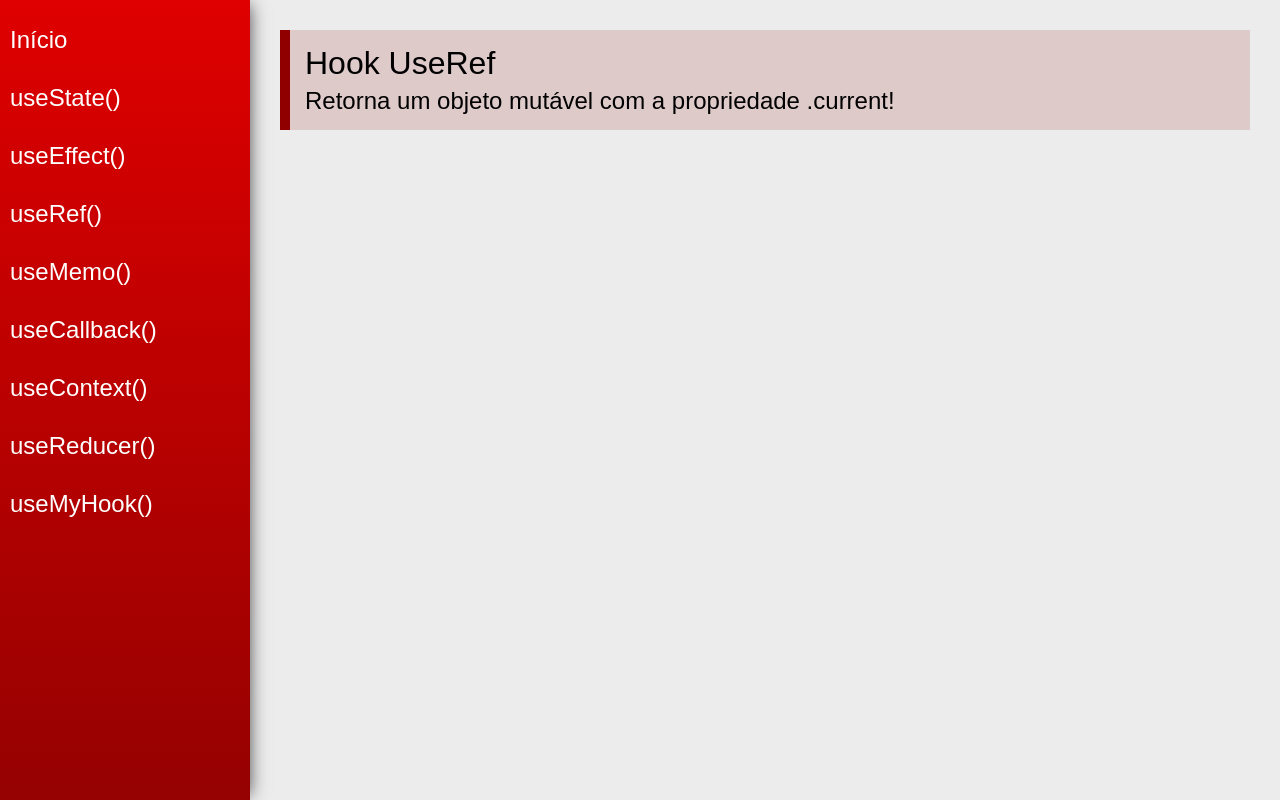
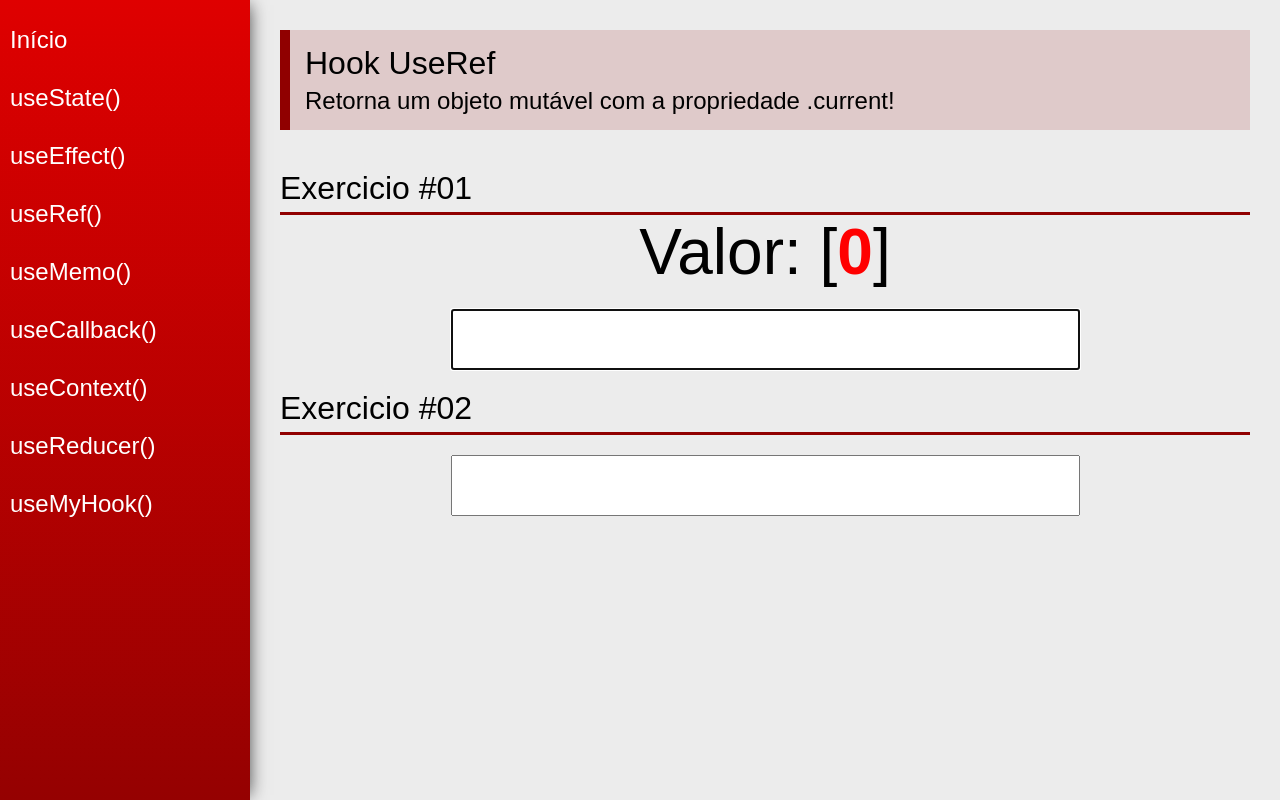
Before and after one commit to gustavo-silva-clear/React_Hooks, a React (Create React App) app: page /useRef in a window 1280 px wide. Built offline with nearby package versions, Linux system fonts and the light colour scheme.

Commit message:
feat: useRef

```diff
--- a/src/views/examples/UseRef.jsx
+++ b/src/views/examples/UseRef.jsx
@@ -1,13 +1,69 @@
-import React from 'react'
+import React, { useState, useRef, useEffect } from 'react'
 import PageTitle from '../../components/layout/PageTitle'
+import SectionTitle from '../../components/layout/SectionTitle'
+
+const merge = function(s1 , s2) {
+
+return s1 + s2
+
+}
 
 const UseRef = (props) => {
+
+    const [value1, setValue1] = useState("")
+    const [value2, setValue2] = useState("")
+    const count = useRef(0)
+
+    const myInput1 = useRef(null);
+    const myInput2 = useRef(null);
+
+    useEffect(function () {
+
+        count.current++
+        myInput2.current.focus()
+
+    }, [value1])
+
+    useEffect(function () {
+
+        count.current++
+        myInput1.current.focus()
+
+
+    }, [value2])
+
     return (
         <div className="UseRef">
             <PageTitle
                 title="Hook UseRef"
-                subtitle="Retorna um objeto mutável com a propriedade .current!"
-            />
+                subtitle="Retorna um objeto mutável com a propriedade .current!" />
+
+            <SectionTitle title="Exercicio #01" />
+            <div className='center'>
+
+                <div>
+                    <span className="text">Valor: </span>
+                    <span className="text">{value1}[</span>
+
+                    <span className="text red">{count.current}</span>
+                    <span className="text">]</span>
+                </div>
+
+
+
+                <input type="text" className="input" ref={myInput1}  value={value1} onChange={e => setValue1(e.target.value)} />
+
+            </div>
+
+            <SectionTitle title="Exercicio #02" />
+
+            <div className="center">
+
+                <input type="text" className="input" ref={myInput2} value={value2} onChange={e => setValue2(e.target.value)} />
+
+
+            </div>
+
         </div>
     )
 }
```
